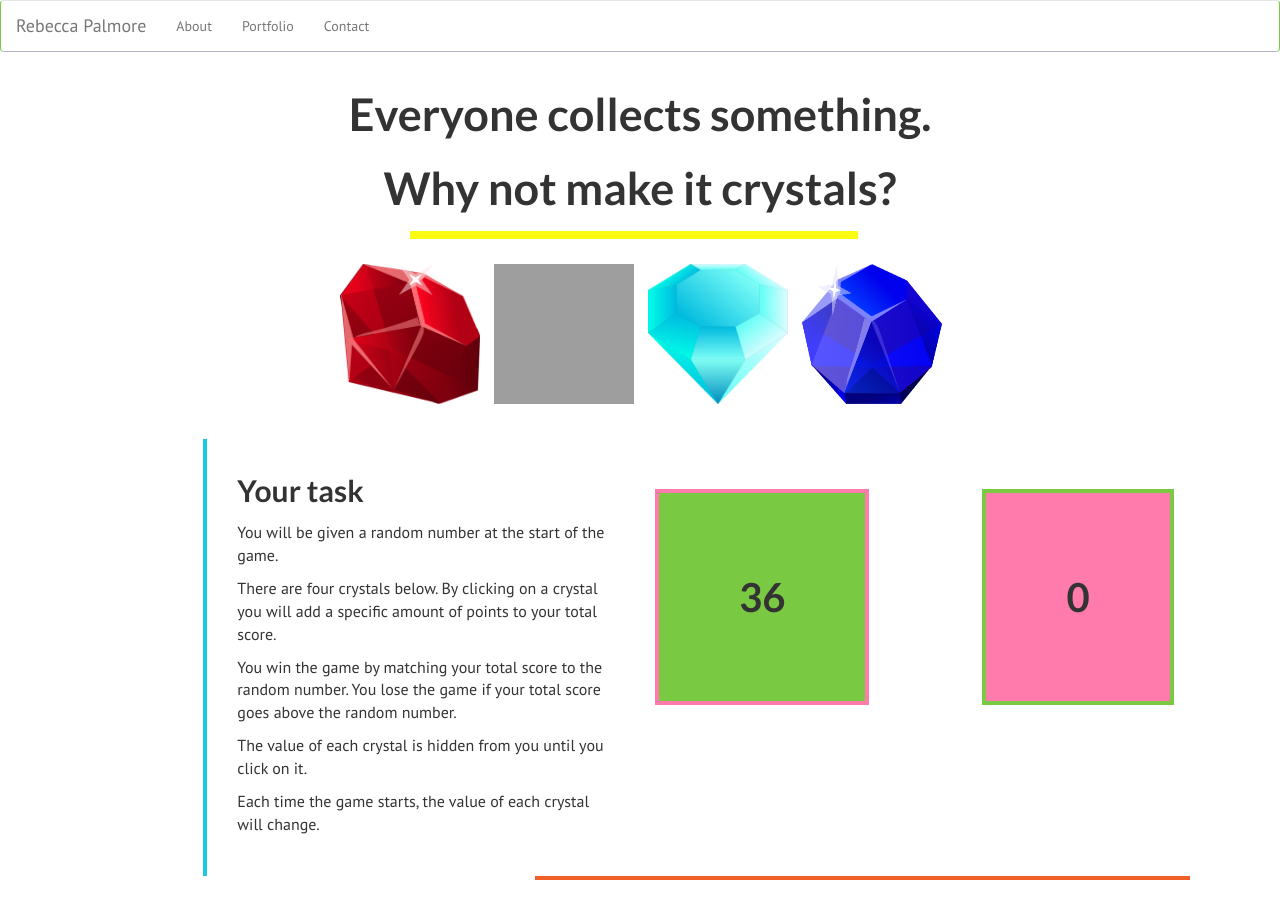
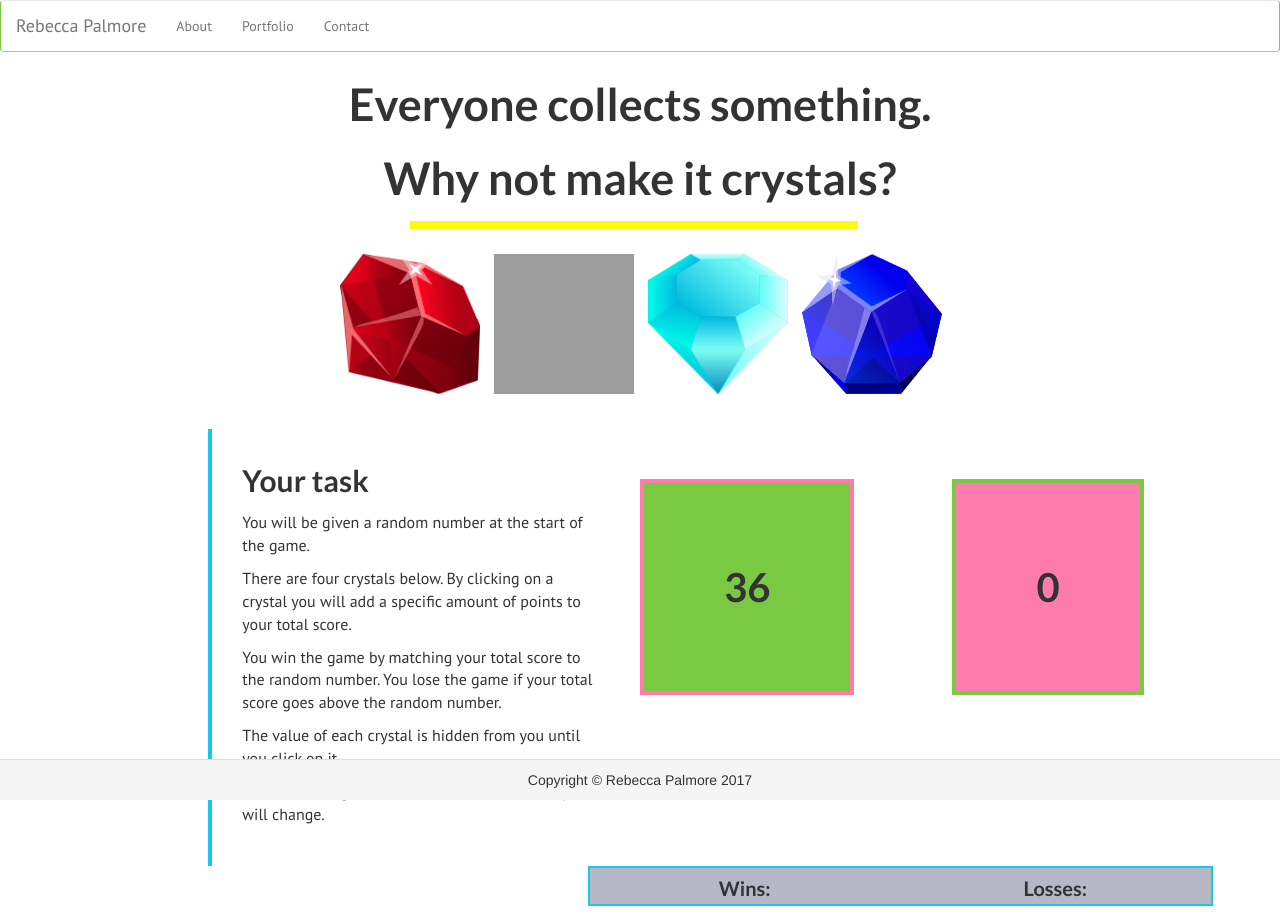
Before and after one commit to rpalmore/crystal-collector, a PHP site: page / in a window 1280 px wide. Before the commit the page ends 880 px from the top, so only its background shows below. Run offline with PHP 8.4, Linux system fonts and the light colour scheme; some libraries are stand-ins or nearby versions; grey boxes are pictures that could not be loaded.

Commit message:
updating from desktop

```diff
--- a/assets/css/style.css
+++ b/assets/css/style.css
@@ -7,7 +7,6 @@
 }
 
 .navbar {
-	/*position: fixed;*/
 	background-color: #ffffff;
 	border-bottom: 1px solid #b7b8c5;
 	border-right: 1px solid #7ac943;
@@ -15,9 +14,9 @@
 	font-family: 'PT Sans', sans-serif;
 }
 
-.navbar-brand {
+/*.navbar-brand {
 	color: #f15f2a;
-}
+}*/
 
 .container-fluid
 	{
@@ -65,7 +64,6 @@
 }
 
 .instructions {
-	/*clear: both;*/
 	margin-top: 30px;
 	padding: 30px;
 	font-size: 16px;
@@ -106,21 +104,21 @@
 	border-left: 4px solid #7ac943;
 }
 
-.line-bottom {
+.score {
 	clear: both;
-	border-bottom: 4px solid #f15f2a;
-	/*border-bottom: 8px solid #e5aa52;*/
+	background-color: #f15f2a;
+	background-color: #b7b8c5;
+	font-family: 'Lato', sans-serif;
+	font-size: 20px;
+	height: 40px;
+	line-height: 40px;
+	border: 2px solid #18c8e4;
 	width: 50%;
-	margin-left: 42%;
+	margin-left: 47%;
 }
 
-/*.row {
-	border-bottom: 1px solid #fafb10;
-	margin-left: 10%;
-}*/
-
-
-.scores {
-/*	border: 2px solid #18c8e4;
-*/	padding: 20px;
+.panel-footer {
+	position: fixed;
+	bottom: 0;
+	width: 100%;
 }
--- a/index.html
+++ b/index.html
@@ -14,6 +14,7 @@
 </head>
 
 <body>
+<div class=".container-fluid">
 	<nav class="navbar navbar-default">
   		<div class="container-fluid">
     		<div class="navbar-header">
@@ -27,7 +28,7 @@
  		</div>
 	</nav>
 
-	<div class="main col-lg-12 text-center">
+	<div class="main text-center">
 		<p>
 			Everyone collects something.
 		</p>
@@ -45,7 +46,7 @@
 		<button><img id="crystal-d" src="assets/images/blue.png" width="140" height="140"</button>
 	</div>
 
-	<div class="row">
+	<div class="row col-lg-12">
 
 		<div class="instructions col-lg-4 col-lg-offset-2">
 			<p id="intro">
@@ -91,19 +92,24 @@
 
 		</div>
 
-		<div class="line-bottom"></div>
-	</div>
-<!--
-					<p>
+		<div class="score text-center">
+					<p class="wins col-lg-6">
 						Wins: <span id="win-counter"></span>
 					</p>
+					<p class="losses col-lg-6">
+						Losses: <span id="loss-counter"></span>
+					</p>
+		</div>
 
-					<p>
-						Losses: <span id="loss-counter"></span>
-					</p> -->
+  		<div class="panel-footer text-center">
+
+  			Copyright &copy; Rebecca Palmore 2017
+
+  		</div>
 
 
 
+</div>
 
 <script src="assets/javascript/game.js"></script>
 
```
